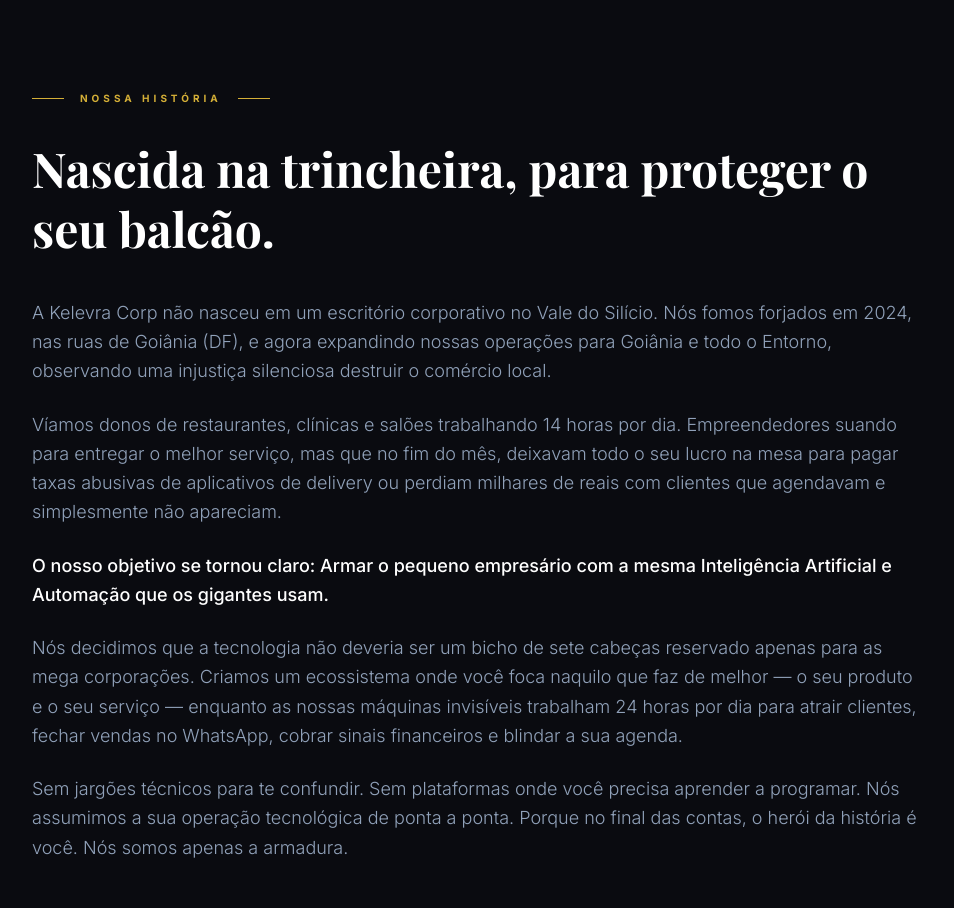
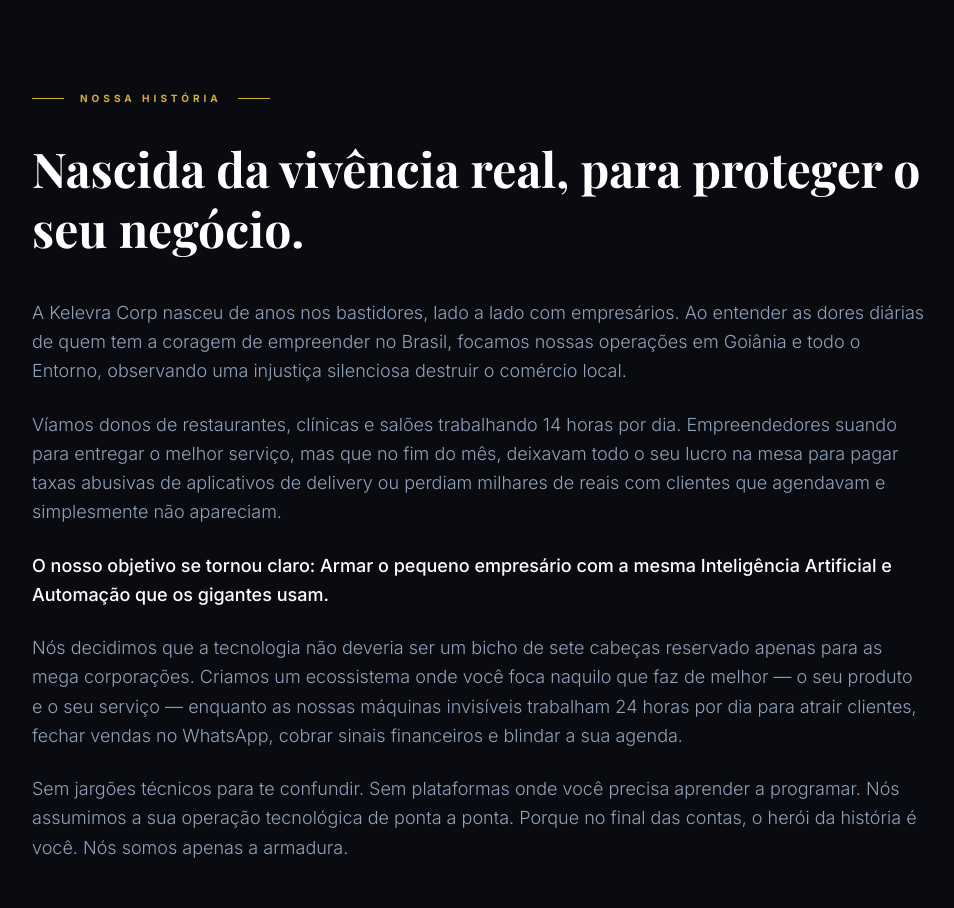
Before and after one commit to KrayKrazy/kelevra-shop, a Next.js app: page / in a window 1280 px wide. Shown: the part 840-1748 px from the top of the page, without its empty margins (160-1114 px from the left). Built offline with nearby package versions, Linux system fonts and the light colour scheme; a web font is replaced by a local one.

Commit message:
refactor: Update origin story to emphasize empathy with local business owners

```diff
--- a/next.config.ts
+++ b/next.config.ts
@@ -2,6 +2,7 @@
 
 const nextConfig: NextConfig = {
   typescript: { ignoreBuildErrors: true },
+  output: 'export',
 
   experimental: {
     workerThreads: false,
--- a/src/app/page.tsx
+++ b/src/app/page.tsx
@@ -374,12 +374,12 @@
           </div>
 
           <h2 className="font-serif text-3xl md:text-5xl font-bold text-white mb-10 leading-tight text-center md:text-left">
-            {"Nascida na trincheira, para proteger o seu balcão."}
+            {"Nascida da vivência real, para proteger o seu negócio."}
           </h2>
 
           <div className="space-y-6 text-slate-400 font-light text-base md:text-lg leading-relaxed">
             <p>
-              {"A Kelevra Corp não nasceu em um escritório corporativo no Vale do Silício. Nós fomos forjados em 2024, nas ruas de Goiânia (DF), e agora expandindo nossas operações para Goiânia e todo o Entorno, observando uma injustiça silenciosa destruir o comércio local."}
+              {"A Kelevra Corp nasceu de anos nos bastidores, lado a lado com empresários. Ao entender as dores diárias de quem tem a coragem de empreender no Brasil, focamos nossas operações em Goiânia e todo o Entorno, observando uma injustiça silenciosa destruir o comércio local."}
             </p>
             <p>
               {"Víamos donos de restaurantes, clínicas e salões trabalhando 14 horas por dia. Empreendedores suando para entregar o melhor serviço, mas que no fim do mês, deixavam todo o seu lucro na mesa para pagar taxas abusivas de aplicativos de delivery ou perdiam milhares de reais com clientes que agendavam e simplesmente não apareciam."}
```
